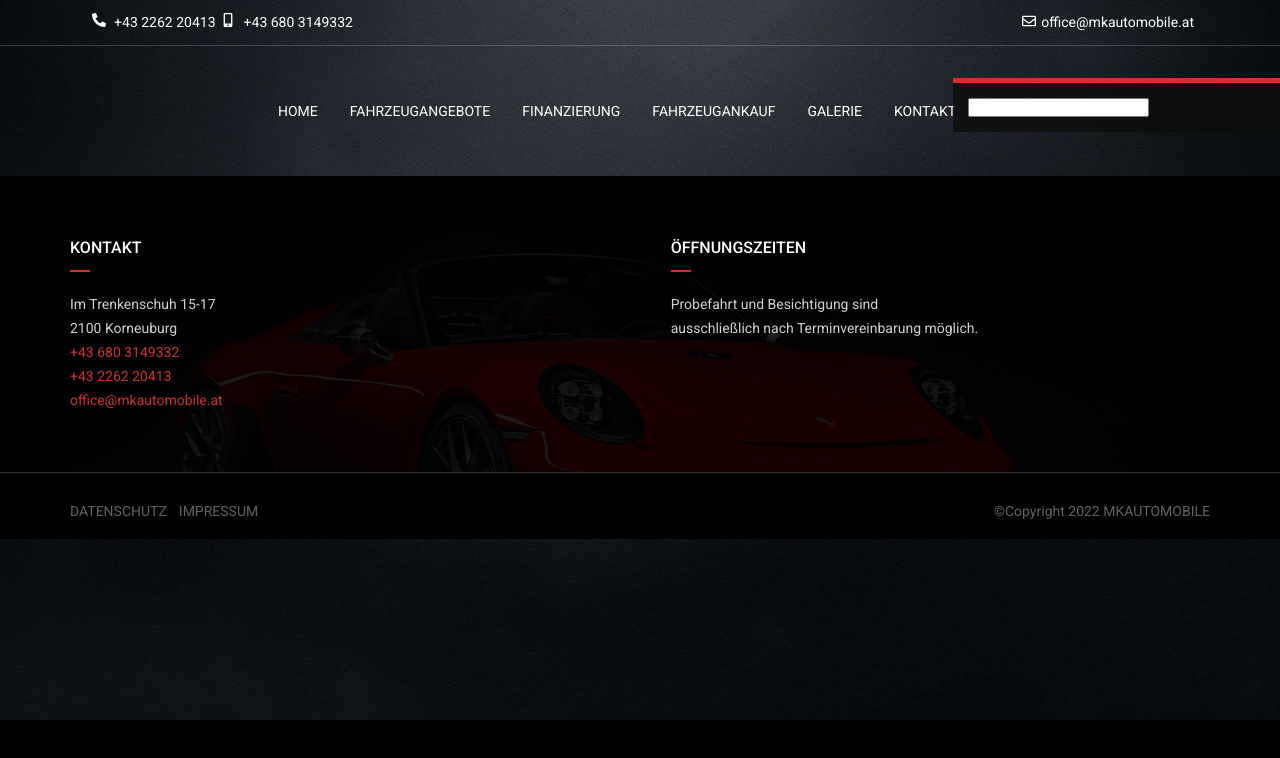
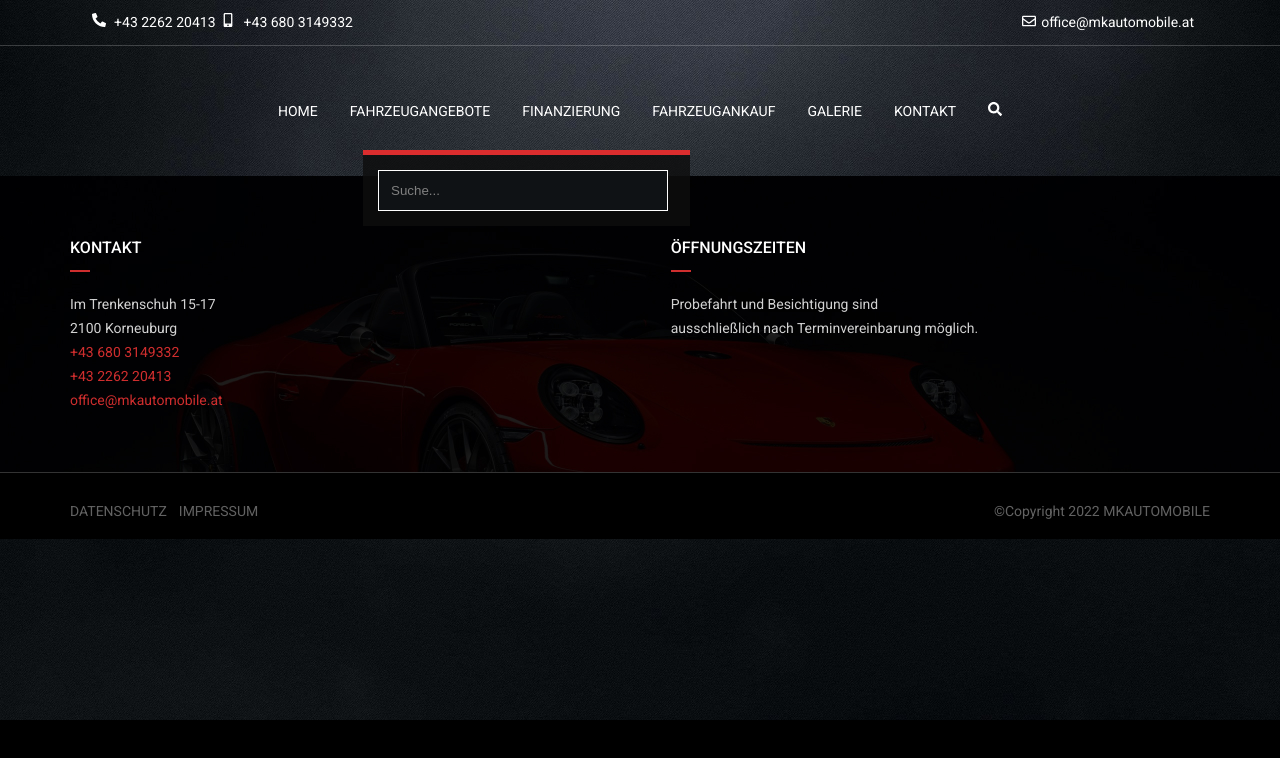
Before and after one commit to nemajeri/MKAutomobile, a React (Create React App) app: page / in a window 1280 px wide. Both pictures are taken after a click on the icon 995 px from the left and 108 px from the top of the page. Shown: the top 758 px of the page. Built offline with nearby package versions, Linux system fonts and the light colour scheme.

Commit message:
Styled Search div

```diff
--- a/src/components/Navbar/Navbar.css
+++ b/src/components/Navbar/Navbar.css
@@ -65,14 +65,24 @@
 .mka__search-div {
     background: #0e0e0ed1;
     display: block;
-    margin: 0;
+    margin-right: auto;
+    margin-right: auto;
     padding: 15px;
     position: absolute;
-    right: 0;
+    right: 590px;
+    top: 150px;
     width: 327px;
     z-index: 888;
     border-radius: 0;
     border-top: 5px solid #db2d2e;
+}
+
+input {
+    border: 1px solid #fff;
+    background: #0f1215;
+    color: gray;
+    padding: 12px;
+    width: 290px;
 }
 
 @media (min-width: 992px){
--- a/src/components/Navbar/Navbar.jsx
+++ b/src/components/Navbar/Navbar.jsx
@@ -22,7 +22,7 @@ function Navbar() {
            {
             toggleSearch ?
               <div className='mka__search-div'>
-              < input type="text"/>
+              < input type="text" value="Suche..."/>
               </div>
            : null
           }
```
